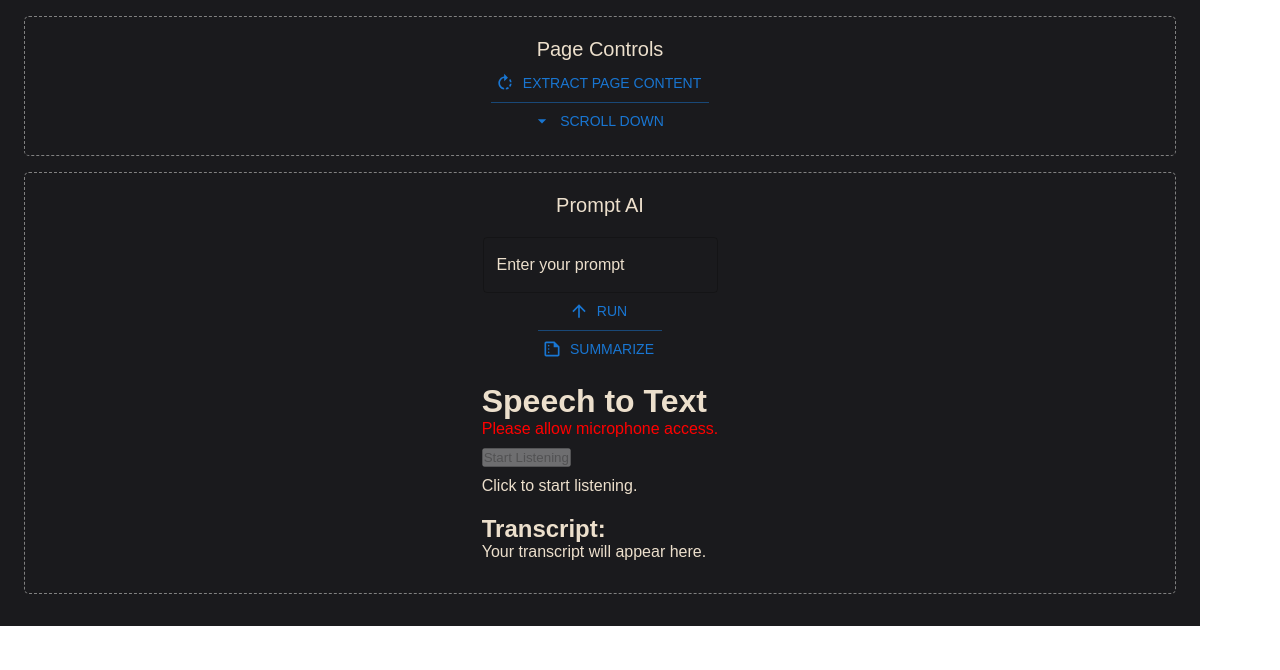
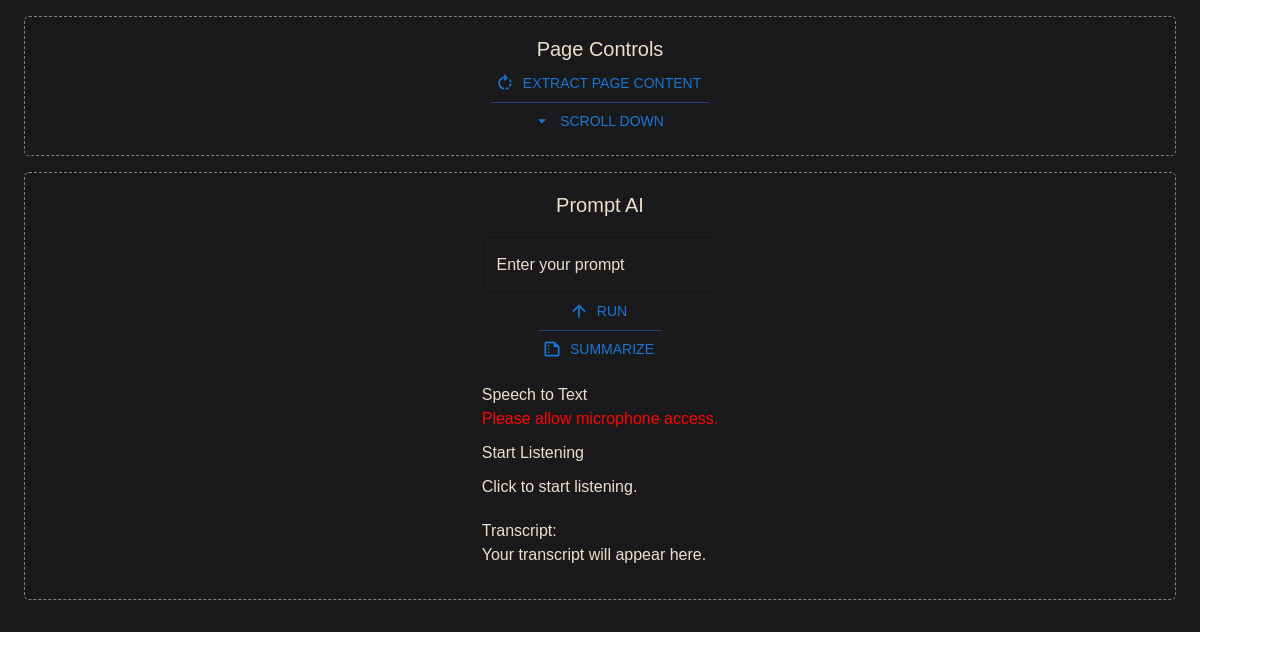
Before and after one commit to Pratik5252/quick-readAI-chrome-extension, a React (Vite) app: page / in a window 1280 px wide. Shown: the top 670 px of the page. Built offline with nearby package versions, Linux system fonts and the light colour scheme; no server answers.

Commit message:
Added dark mode

```diff
--- a/index.css
+++ b/index.css
@@ -1,6 +1,49 @@
+@tailwind base;
+@tailwind components;
+@tailwind utilities;
+
+@layer base {
+  :root {
+    --color-primary-background: 248 248 248;
+    --color-secondary-background: 244 244 244;
+    --color-primary-text: 18 18 18;
+    --color-secondary-text: 78 78 78;
+    --color-border: 229 231 235;
+    --loader-bg-color: 221 221 225;
+    --color-error: 223 50 50;
+  }
+
+  .dark {
+    --color-primary-background: 26 26 16;
+    --color-secondary-background: 47 47 47;
+    --color-primary-text: 238 238 238;
+    --color-secondary-text: 200 200 200;
+    --color-accent: 30 148 244;
+    --color-border: 63 63 70;
+    --loader-bg-color: 103 103 110;
+    --color-error: 223 50 50;
+  }
+}
 /* Remove margin and padding from all elements */
 * {
   margin: 0;
   padding: 0;
   box-sizing: border-box;
 }
+
+::-webkit-scrollbar {
+  width: 4px; /* width of the scrollbar */
+}
+
+::-webkit-scrollbar-thumb {
+  background-color: #6a6a6a; /* Scrollbar thumb color */
+  border-radius: 10px; /* Rounded corners */
+}
+
+::-webkit-scrollbar-thumb:hover {
+  background-color: #555; /* Hover effect */
+}
+
+::-webkit-scrollbar-track {
+  background: transparent; /* Track color */
+}
--- /dev/null
+++ b/src/components/Header.jsx
@@ -0,0 +1,12 @@
+import ThemeToggle from "../ui/ThemeToggle";
+
+const Header = () => {
+  return (
+    <div className="flex justify-between items-center px-4 py-4 ">
+      <h1 className="text-primary text-xl font-bold">Browser Guide</h1>
+      <ThemeToggle />
+    </div>
+  );
+};
+
+export default Header;
--- /dev/null
+++ b/src/ui/ThemeToggle.jsx
@@ -0,0 +1,46 @@
+import { useEffect, useState } from "react";
+import DarkModeIcon from "@mui/icons-material/DarkMode";
+import LightModeIcon from "@mui/icons-material/LightMode";
+
+const ThemeToggle = () => {
+  const [isDarkMode, setIsDarkMode] = useState(() => {
+    // Load the theme from localStorage or default to system preference
+    return (
+      localStorage.getItem("theme") === "dark" ||
+      (!localStorage.getItem("theme") &&
+        window.matchMedia("(prefers-color-scheme: dark)").matches)
+    );
+  });
+
+  useEffect(() => {
+    const root = document.documentElement;
+    if (isDarkMode) {
+      root.classList.add("dark");
+      localStorage.setItem("theme", "dark");
+    } else {
+      root.classList.remove("dark");
+      localStorage.setItem("theme", "light");
+    }
+  }, [isDarkMode]);
+
+  const toggleTheme = () => {
+    setIsDarkMode((prevMode) => !prevMode);
+  };
+
+  return (
+    <div className="flex justify-end">
+      <button
+        onClick={toggleTheme}
+        className="flex justify-center items-center w-10 h-10 p-2 rounded bg-secondary-bg hover:bg-secondary-bg/80 text-white border border-br transition-transform duration-300"
+      >
+        {isDarkMode ? (
+          <LightModeIcon className="text-primary" fontSize="small" />
+        ) : (
+          <DarkModeIcon className="text-primary" fontSize="small" />
+        )}
+      </button>
+    </div>
+  );
+};
+
+export default ThemeToggle;
--- /dev/null
+++ b/tailwind.config.js
@@ -0,0 +1,21 @@
+/** @type {import('tailwindcss').Config} */
+export default {
+  darkMode: "class",
+  content: ["./index.html", "./src/**/*.{js,ts,jsx,tsx}"],
+  theme: {
+    extend: {
+      colors: {
+        "primary-bg": "rgb(var(--color-primary-background) / <alpha-value>)",
+        "secondary-bg":
+          "rgb(var(--color-secondary-background) / <alpha-value>)",
+        primary: "rgb(var(--color-primary-text) / <alpha-value>)",
+        secondary: "rgb(var(--color-secondary-text) / <alpha-value>)",
+        br: "rgb(var(--color-border) / <alpha-value>)",
+        accent: "rgb(var(--color-accent) / <alpha-value>)",
+        error: "rgb(var(--color-error) / <alpha-value>)",
+        loader: "rgb(var(--loader-bg-color) / <alpha-value>)",
+      },
+    },
+  },
+  plugins: [],
+};
```
